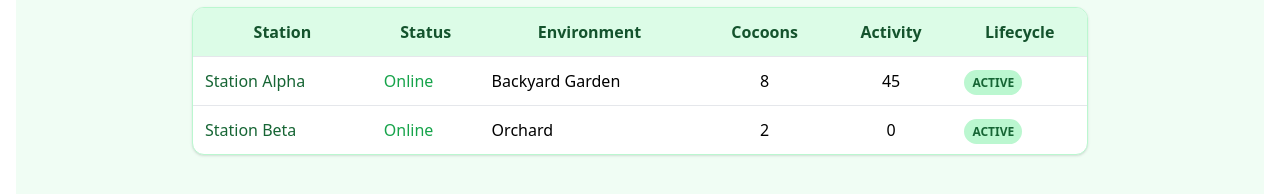
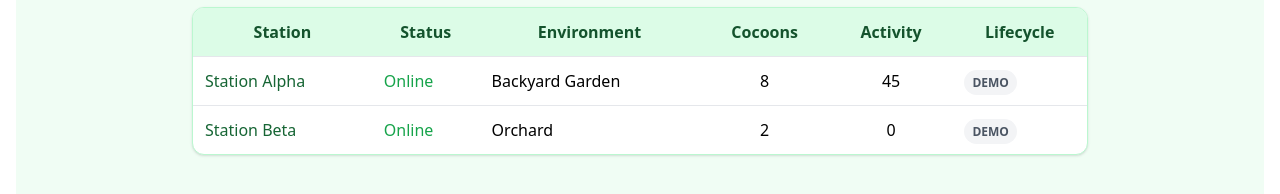
Before and after one commit to fcleffer-debug/mason-bee-club, a React (Vite) app: page /stations in a window 1280 px wide. Shown: the part 547-741 px from the top of the page. Built offline with nearby package versions, Linux system fonts and the light colour scheme; no server answers.

Commit message:
Updates, and final deploy prior to submission form work.

```diff
--- a/src/pages/Stations.jsx
+++ b/src/pages/Stations.jsx
@@ -61,7 +61,7 @@ const MOCK_STATIONS = [
   {
     id: "MBC-ALPHA-001",
     name: "Station Alpha",
-    lifecycle: "active",
+    lifecycle: "Demo",
     buildModel: "Alpha v1.2 (Redwood CNC)",
 
     status: {
@@ -101,7 +101,7 @@ const MOCK_STATIONS = [
   {
     id: "MBC-BETA-002",
     name: "Station Beta",
-    lifecycle: "active",
+    lifecycle: "Demo",
     buildModel: "Beta v1.0 (Field Kit)",
 
     status: {
```
